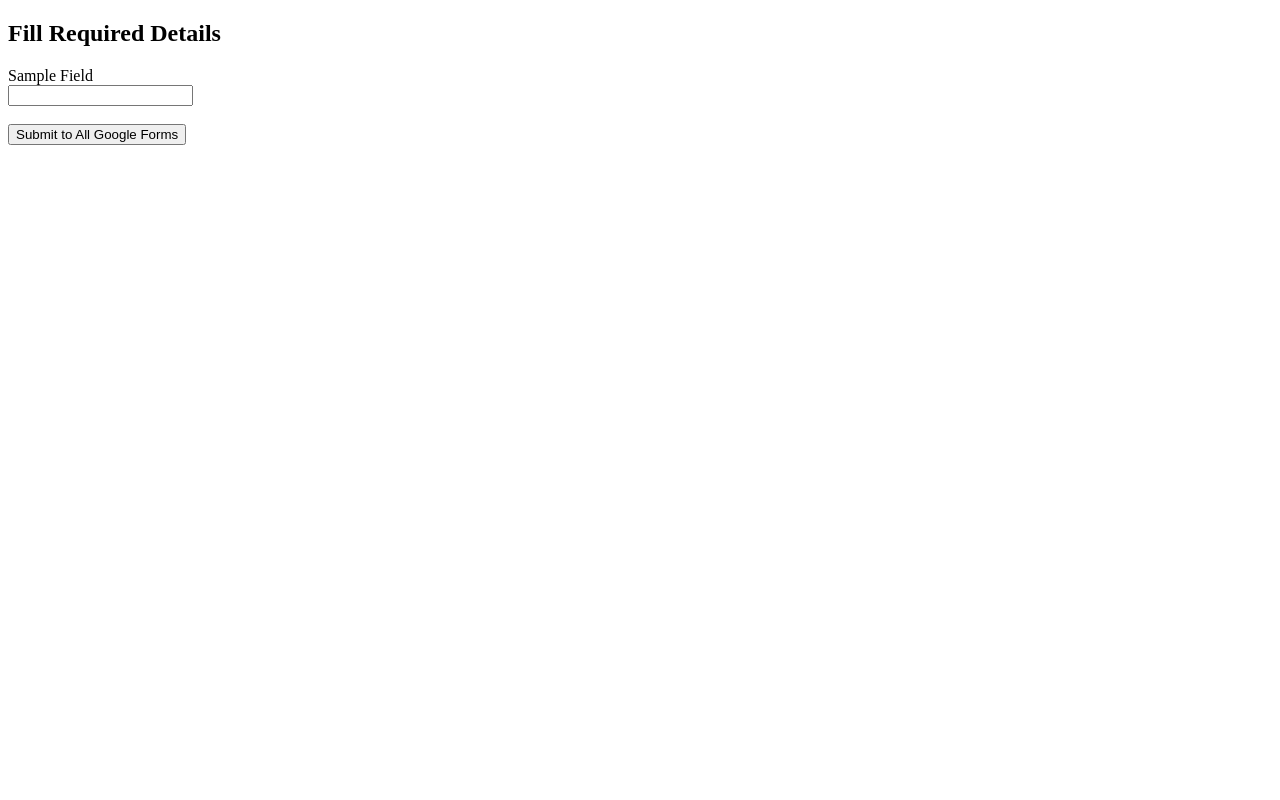
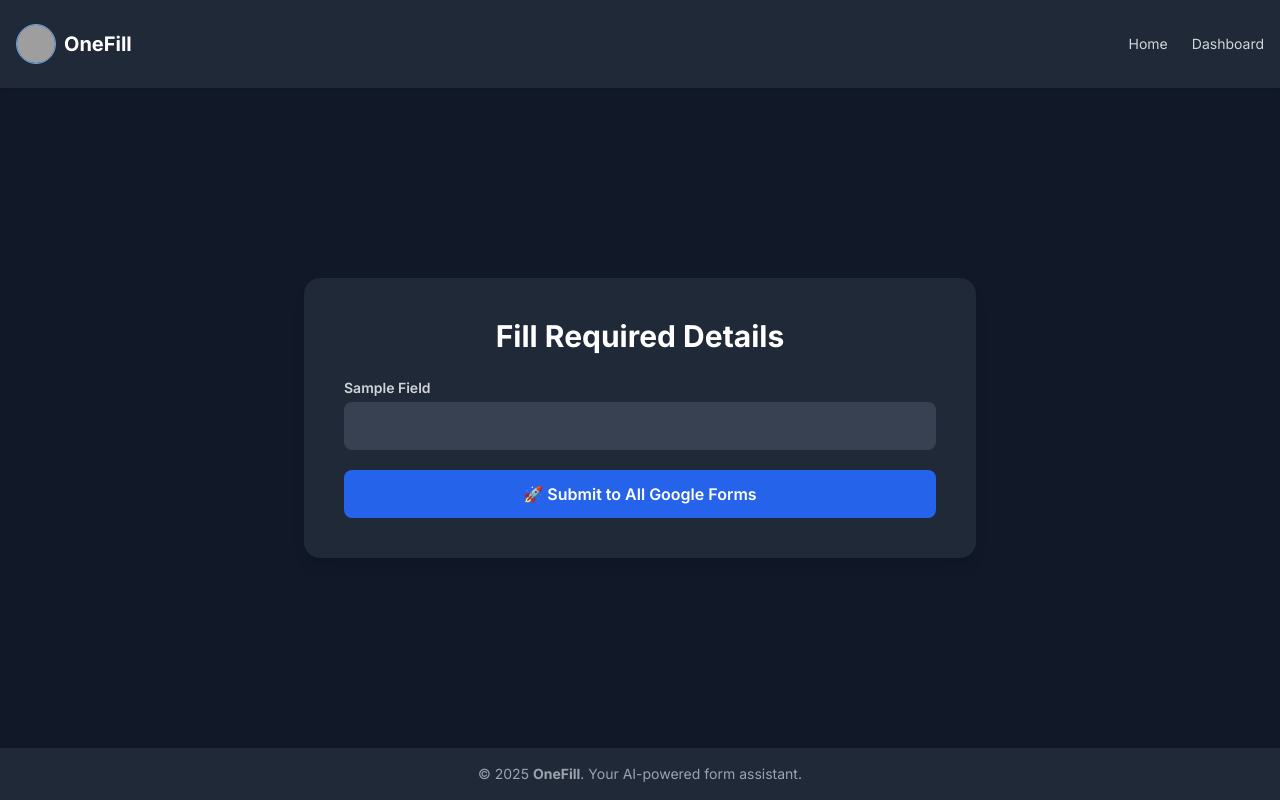
Before and after one commit to trishna-paswan/onefill, a Flask app: template templates/unified_form.html in a window 1280 px wide. Run offline with Flask 3, Linux system fonts and the light colour scheme; the template is opened without the code that fills it: most values are stand-ins (such as "Sample title", 1, 10 or a date in 2020); some libraries are stand-ins or nearby versions; grey boxes are pictures that could not be loaded.

Commit message:
Update unified_form.html

```diff
--- a/templates/unified_form.html
+++ b/templates/unified_form.html
@@ -1,21 +1,66 @@
+<!-- templates/unified_form.html -->
 <!DOCTYPE html>
-<html>
+<html lang="en">
 <head>
-    <title>Unified Form</title>
+  <meta charset="UTF-8" />
+  <meta name="viewport" content="width=device-width, initial-scale=1.0" />
+  <title>Unified Form - OneFill</title>
+  <script src="https://cdn.tailwindcss.com"></script>
+  <link href="https://fonts.googleapis.com/css2?family=Inter:wght@400;600;700&display=swap" rel="stylesheet" />
+  <script src="https://unpkg.com/aos@2.3.1/dist/aos.js"></script>
+  <link href="https://unpkg.com/aos@2.3.1/dist/aos.css" rel="stylesheet" />
+  <style>
+    body {
+      font-family: 'Inter', sans-serif;
+    }
+  </style>
 </head>
-<body>
-    <h2>Fill Required Details</h2>
-    <form method="POST" action="/fill">
+<body class="bg-gray-900 text-white min-h-screen flex flex-col">
+
+  <!-- Header -->
+  <header class="bg-gray-800 shadow">
+    <div class="max-w-7xl mx-auto px-4 py-6 flex items-center justify-between">
+      <div class="flex items-center gap-2">
+        <img src="/static/logo.jpg" alt="Logo" class="h-10 w-10 rounded-full border border-blue-400" />
+        <h1 class="text-xl font-bold text-white">OneFill</h1>
+      </div>
+      <nav class="hidden md:flex gap-6 text-sm">
+        <a href="/" class="text-gray-300 hover:text-white transition">Home</a>
+        <a href="/dashboard" class="text-gray-300 hover:text-white transition">Dashboard</a>
+      </nav>
+    </div>
+  </header>
+
+  <!-- Main -->
+  <main class="flex-grow flex items-center justify-center px-4 py-12">
+    <div class="bg-gray-800 shadow-lg p-10 rounded-2xl max-w-2xl w-full" data-aos="fade-up">
+      <h2 class="text-3xl font-bold mb-6 text-center text-white">Fill Required Details</h2>
+      <form method="POST" action="/fill" class="space-y-5">
         {% for field in fields %}
-            <label>{{ field.title() }}</label><br>
-            <input type="text" name="{{ field }}" required><br><br>
+          <div data-aos="fade-up" data-aos-delay="{{ loop.index0 * 100 }}">
+            <label class="block text-sm font-semibold text-gray-300 mb-1">{{ field.title() }}</label>
+            <input type="text" name="{{ field }}" required
+              class="w-full px-4 py-3 rounded-lg bg-gray-700 text-white placeholder-gray-400 focus:outline-none focus:ring-2 focus:ring-blue-500">
+          </div>
         {% endfor %}
 
         {% for url in urls %}
-            <input type="hidden" name="urls" value="{{ url }}">
+          <input type="hidden" name="urls" value="{{ url }}">
         {% endfor %}
 
-        <button type="submit">Submit to All Google Forms</button>
-    </form>
+        <button type="submit"
+          class="w-full mt-6 bg-blue-600 text-white font-semibold py-3 rounded-lg hover:bg-blue-700 transition duration-300">
+          🚀 Submit to All Google Forms
+        </button>
+      </form>
+    </div>
+  </main>
+
+  <!-- Footer -->
+  <footer class="bg-gray-800 text-center py-4 text-gray-400 text-sm">
+    &copy; 2025 <strong>OneFill</strong>. Your AI-powered form assistant.
+  </footer>
+
+  <script>AOS.init();</script>
 </body>
 </html>
```
